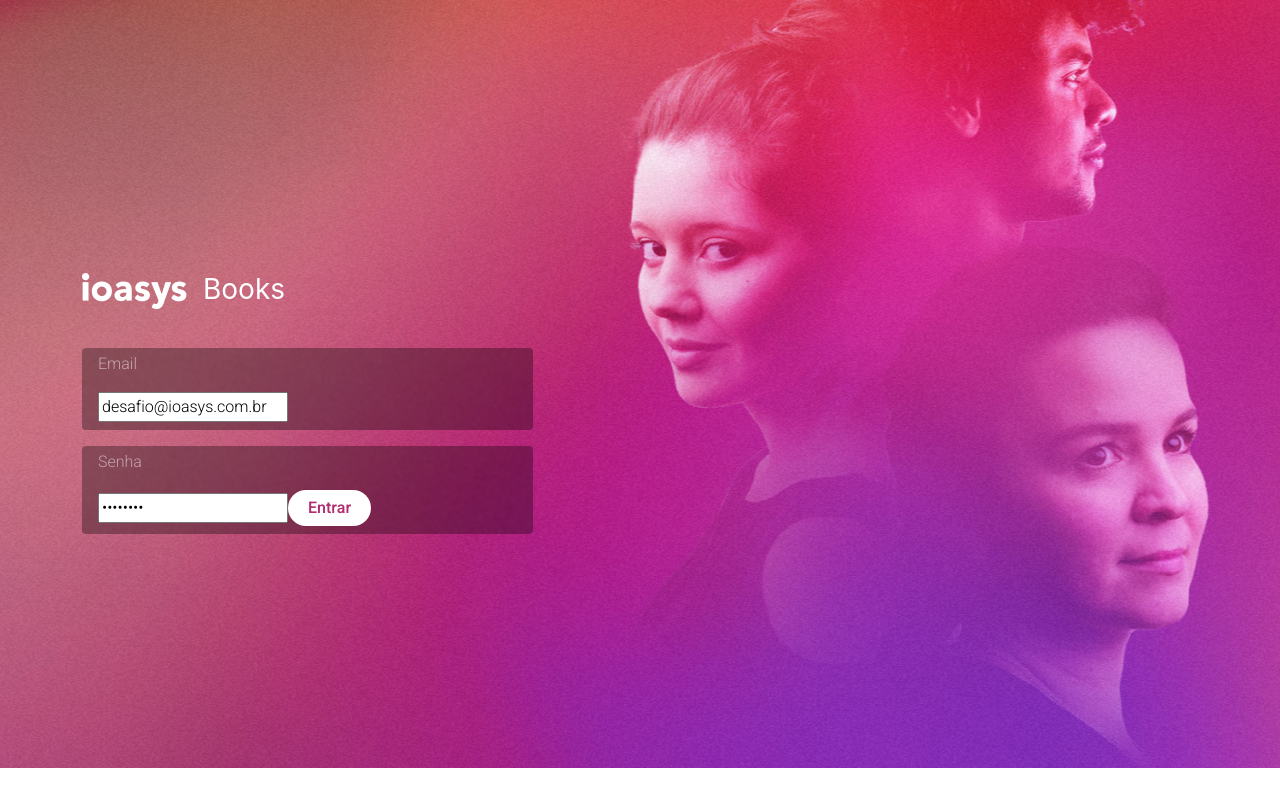
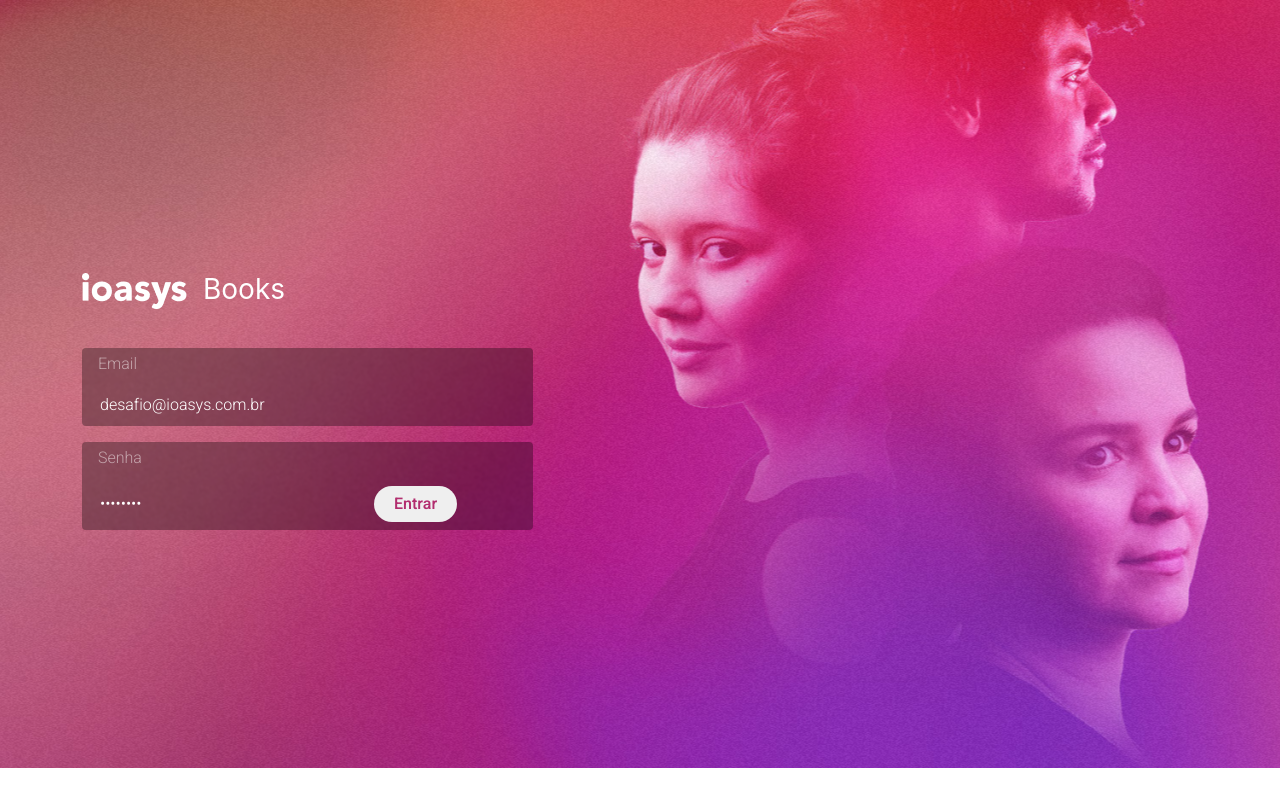
Before and after one commit to HugoSilva023/Sistema_de_Login, a React (Create React App) app: page / in a window 1280 px wide. Built offline with nearby package versions, Linux system fonts and the light colour scheme.

Commit message:
feat: iplementando cores co theme

```diff
--- a/src/components/formAuthentication/FormAuthentication.jsx
+++ b/src/components/formAuthentication/FormAuthentication.jsx
@@ -63,7 +63,7 @@ function FormAuthentication() {
                             <label htmlFor="email">
                                 <S.TitleBox>Email</S.TitleBox>
                                 <S.InputBox>
-                                    <input
+                                    <S.Input
                                     type="email"
                                     name="email"
                                     id="email"
@@ -79,7 +79,7 @@ function FormAuthentication() {
                             <label htmlFor="password">
                                 <S.TitleBox>Senha</S.TitleBox>
                                 <S.InputBox>
-                                    <input
+                                    <S.Input
                                     type="password"
                                     name="password"
                                     id="password"
--- a/src/components/formAuthentication/FormAuthentication.styles.js
+++ b/src/components/formAuthentication/FormAuthentication.styles.js
@@ -25,7 +25,7 @@ export const Book = styled.span `
     top: 268px;
 
     font-size: 28px;
-    color: #FFFFFF;
+    color: ${props => props.theme.colors.white};
 `
 
 export const BoxEmail = styled.div `
@@ -36,7 +36,7 @@ export const Box = styled.div `
     background: rgba(0, 0, 0, 0.32);
     border-radius: 4px;
     backdrop-filter: blur(1px);
-    color: #FFFFFF;
+    color: ${props => props.theme.colors.white};
     font-family: 'Heebo Light';
     font-style: normal;
     font-weight: 400;
@@ -44,8 +44,7 @@ export const Box = styled.div `
 
 export const Input = styled.input `
     background: none;
-
-    color: #FFFFFF;
+    color: ${props => props.theme.colors.white};
     border: none;
 `
 
@@ -68,16 +67,18 @@ export const BoxPassword = styled.div `
 `
 
 export const Button = styled.button`
-    background: #FFFFFF;
+    position: sticky;
+    color: ${props => props.theme.colors.white};
     border-radius: 44px;
     border: none;
     padding: 8px 20px;
-    margin-left: auto;
+    margin-left: 90px;
+    top: -20px;
 
     font-family: 'Heebo Medium';
     font-size: 16px;
     line-height: 20px;
-    color: #B22E6F;
+    color: ${props => props.theme.colors.pinkDark};
 `
 
 export const MsgBox = styled.div `
@@ -94,5 +95,5 @@ export const Msg = styled.span `
     font-weight: 700;
     font-size: 16px;
     line-height: 16px;
-    color: #FFFFFF;
+    color: ${props => props.theme.colors.white};
 `
--- a/src/components/galeriaBooks/GaleriaBooks.styles.js
+++ b/src/components/galeriaBooks/GaleriaBooks.styles.js
@@ -1,4 +1,4 @@
-import styled, { css } from "styled-components";
+import styled from "styled-components";
 
 import Regular from "../../fonts_heebo/Heebo-Regular.ttf"
 import Medium from "../../fonts_heebo/Heebo-Medium.ttf"
@@ -34,7 +34,7 @@ export const Title = styled.span`
     font-family: 'Heebo Medium';
     font-size: 14px;
     line-height: 20px;
-    color: ${props => props.theme.Black};
+    color: ${props => props.theme.colors.black};
 `;
 
 // Component Author
@@ -42,7 +42,7 @@ export const Author = styled.span`
     font-family: 'Heebo Regular';
     font-size: 12px;
     line-height: 20px;
-    color: ${props => props.theme.Pink};
+    color: ${props => props.theme.colors.pink};
 `;
 
 // Components Details
@@ -50,7 +50,7 @@ export const Details = styled.span`
     font-family: 'Heebo Regular';
     font-size: 12px;
     line-height: 20px;
-    color: ${props => props.theme.Grey};
+    color: ${props => props.theme.colors.grey};
 `;
 
 export const Grid = styled.div`
--- a/src/components/header/Header.styles.js
+++ b/src/components/header/Header.styles.js
@@ -4,7 +4,7 @@ import styled from "styled-components";
 export const LogoBook = styled.span`
     margin-left: 16px;
     font-size: 28px;
-    color: #333333;
+    color: ${props => props.theme.colors.white};
 `;
 
 // Component LogoutButton
--- a/src/pages/home/Home.jsx
+++ b/src/pages/home/Home.jsx
@@ -1,21 +1,20 @@
-import React from 'react';
+import React from "react";
 
 import * as S from "./Home.styles";
-import GaleriaBooks from "../../components/galeriaBooks"
-import Footer from '../../components/footer';
-import Header from '../../components/header'
+import GaleriaBooks from "../../components/galeriaBooks";
+import Footer from "../../components/footer";
+import Header from "../../components/header";
 
 function Home() {
-
   return (
     <S.Body>
-            <div className="container pt-4">
+        <S.Cards className="">
           <Header />
           <GaleriaBooks />
           <Footer />
-            </div>
+        </S.Cards>
     </S.Body>
   );
-};
+}
 
 export default Home;
--- a/src/pages/home/Home.styles.js
+++ b/src/pages/home/Home.styles.js
@@ -12,3 +12,10 @@ export const Body = styled.div`
     background-repeat: no-repeat;
     background-attachment: fixed;
 `
+
+export const Cards = styled.span`
+    position: relative;
+    top: 120px;
+    left: 115px;
+    max-width: 1280px;
+`
--- a/src/styles/theme.js
+++ b/src/styles/theme.js
@@ -1,5 +1,10 @@
 export const theme = {
-    Pink: "#AB2680",
-    Black: "#333333",
-    Grey: "#999999"
+    colors: {
+        pink: "#AB2680",
+        pinkDark: "#B22E6F",
+        black: "#333333",
+        grey: "#999999",
+        white: "#FFFFFF"
+    }
+
 }
```
Lines whose indentation alone changed are shown as unchanged.
